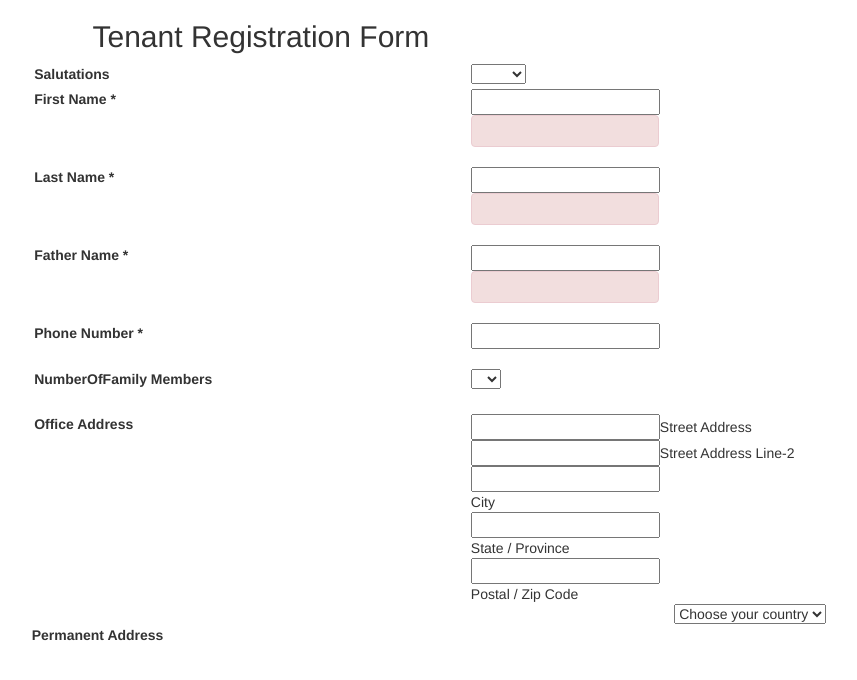
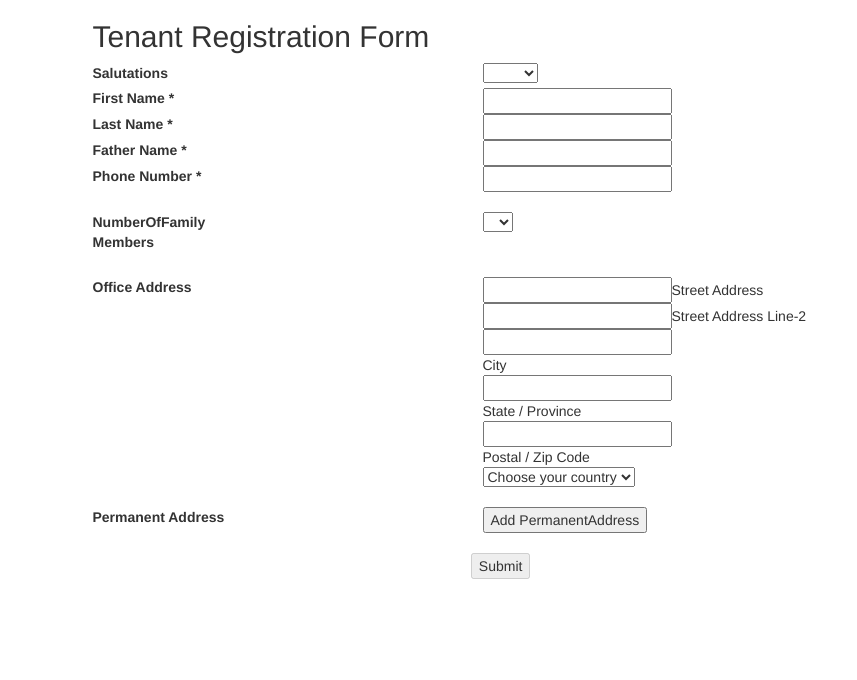
Before and after one commit to NAVEENKUMARANDI/tenant-registration-form-sep12, an Angular app: page / in a window 1280 px wide. Shown: the top 680 px of the page, without its empty margins (75-932 px from the left). Built offline with nearby package versions, Linux system fonts and the light colour scheme.

Commit message:
Save Tenant Service

```diff
--- a/src/app/app.module.ts
+++ b/src/app/app.module.ts
@@ -6,6 +6,8 @@ import { AppComponent } from './app.component';
 import { RegistrationFormComponent } from './registration-form/registration-form.component';
 
 import { ReactiveFormsModule } from '@angular/forms';
+import { HttpClientModule } from '@angular/common/http';
+
 
 @NgModule({
   declarations: [
@@ -15,7 +17,8 @@ import { ReactiveFormsModule } from '@angular/forms';
   imports: [
     BrowserModule,
     AppRoutingModule,
-    ReactiveFormsModule
+    ReactiveFormsModule ,
+    HttpClientModule,
   ],
   providers: [],
   bootstrap: [AppComponent]
--- a/src/app/registration-form/registration-form.component.html
+++ b/src/app/registration-form/registration-form.component.html
@@ -5,14 +5,14 @@
         <div class="col-sm-6">
             <h2>Tenant Registration Form</h2>
         </div>
+        <div class="col-sm-5"></div>
     </div>
-    <div class="col-sm-5"></div>
 </div>
 
 <form [formGroup]="tenantProfileForm" (ngSubmit)="onSubmit()">
 
     <!-----------------------SALUTIONS-------------------->
-
+    <div class="container">
         <div class="row">
             <div class="col-sm-1">
             </div>
@@ -25,7 +25,8 @@
             <div class="col-sm-2">
                 <select formControlName="salutions">
                     <!--   <option value="">Choose your state</option> -->
-                <option *ngFor="let salutions of Salutions" [ngValue]="salutions" (change)="changeSalutions($event)">
+                    <option *ngFor="let salutions of Salutions" [ngValue]="salutions"
+                        (change)="changeSalutions($event)">
                         {{salutions}}
                     </option>
                 </select>
@@ -44,23 +45,6 @@
 
             <div class="col-sm-2">
                 <input type="text" id="firstName" formControlName="firstName" />
-
-            <div *ngIf="tenantProfileForm.invalid" class="alert alert-danger">
-                <div *ngIf="firstName.errors?.lengthValidation">
-                    <span style="color:blueviolet"> FirstName is required. </span>
-                </div>
-
-                <div *ngIf="firstName.errors?.minlength">
-                    <span style="color:Red" ng-show="tenantProfileForm.firstName.$error.firstName"> Length of FirstName
-                        is less than 5 chars. </span>
-                </div>
-
-                <div *ngIf="firstName.errors?.maxlength">
-                    <span style="color:Red" ng-show="tenantProfileForm.firstName.$error.firstName"> Length of FirstName
-                        is more than 10 chars.
-                    </span>
-                </div>
-            </div>
             </div>
             <div class="col-sm-5"></div>
         </div>
@@ -80,23 +64,6 @@
 
             <div class="col-sm-2">
                 <input type="text" id="lasttName" formControlName="lastName" />
-
-            <div *ngIf="tenantProfileForm.invalid" class="alert alert-danger">
-                <div *ngIf="lastName.errors?.minlength">
-                    <span style="color:blueviolet"> LastName is required. </span>
-                </div>
-
-                <div *ngIf="lastName.errors?.minlength">
-                    <span style="color:Red" ng-show="tenantProfileForm.lastName.$error.lastName"> Length of LastName is
-                        lesser than 5 chars.
-                    </span>
-                </div>
-
-                <div *ngIf="lastName.errors?.maxlength">
-                    <span style="color:Red" ng-show="tenantProfileForm.lastName.$error.lastName"> Length of LastName is
-                        more than 10 chars.</span>
-                </div>
-            </div>
             </div>
             <div class="col-sm-5"></div>
         </div>
@@ -116,23 +83,6 @@
 
             <div class="col-sm-2">
                 <input type="text" id="fatherName" formControlName="fatherName" />
-
-            <div *ngIf="tenantProfileForm.invalid" class="alert alert-danger">
-                <div *ngIf="fatherName.errors?.minlength">
-                    <span style="color:red"> FatherName is required. </span>
-                </div>
-
-                <div *ngIf="fatherName.errors?.minlength">
-                    <span style="color:Red" ng-show="tenantProfileForm.lastName.$error.fatherName"> Length of FatherName
-                        is lesser than 5 chars.
-                    </span>
-                </div>
-
-                <div *ngIf="fatherName.errors?.maxlength">
-                    <span style="color:Red" ng-show="tenantProfileForm.fatherName.$error.fatherName"> Length of
-                        FatherName is more than 10 chars.</span>
-                </div>
-            </div>
             </div>
             <div class="col-sm-5"></div>
         </div>
@@ -241,7 +191,7 @@
             <div class="col-sm-5"></div>
 
             <div class="col-sm-2">
-            <input type="text" id="postal" formControlName="postal" /> Postal / Zip Code
+                <input type="text" id="postal" formControlName="postal" maxlength="10" /> Postal / Zip Code
             </div>
             <div class="col-sm-5"></div>
         </div>
@@ -250,32 +200,48 @@
 
             <div class="col-sm-5"></div>
 
-        <div class="col-sm-2"></div>
+            <div class="col-sm-2">
                 <select formControlName="country">
                     <option value="">Choose your country</option>
                     <option *ngFor="let country of Country" [ngValue]="country" (change)="changeCountry($event)">
                         {{country}}
                     </option>
                 </select>
+            </div>
+            <div class="col-sm-5"></div>
+        </div>
+    </div>
+    <!---------------------PERMANENT ADDRESS------------------>
+    <br>
+    <div formArrayName="permanentAddressArray">
+
+        <div class="container">
+            <div class="row">
+                <div class="col-sm-1">
+                </div>
+
+                <div class="col-sm-2">
+                    <label for="streetAddress"> Permanent Address </label>
+                </div>
+
+                <div class="col-sm-2"></div>
+
+                <div class="col-sm-2">
+                    <button (click)="addTenantRegistration()">Add PermanentAddress</button>
+                </div>
+
                 <div class="col-sm-5"></div>
             </div>
 
-    <!-----------------------PERMANENT ADDRESS-------------------->
+            <div class="row"
+                *ngFor="let permanentAddressArrayItem of permanentAddressArray.controls; let permanentAddressIndex=index">
 
-    <div formArrayName="permanentAddressArray">
-
-
-        <div class="col-sm-1">
-        </div>
-        <label for="streetAddress"> Permanent Address </label>
-
-        <div *ngFor="let permanentAddressArrayItem of permanentAddressArray.controls; let permanentAddressIndex=index">
-
+                <br>
                 <div [formGroupName]="permanentAddressIndex">
 
                     <label>
                         Door Number * :
-                    <input type="text" formControlName="doornumber" />
+                        <input type="text" formControlName="doornumber" maxlength="4" />
                     </label>
 
                     <label>
@@ -290,9 +256,26 @@
 
                     <label>
                         ZipCode * :
-                    <input type="text" formControlName="zipCode" />
+                        <input type="text" formControlName="zipCode" maxlength="10" />
                     </label>
                 </div>
+                <!---Closing FormGroup DIV--->
             </div>
+            <!-------Closing Row DIV---------->
+        </div>
+        <!--------Closing Container DIV--------------->
+    </div>
+    <!------Closing FormArray DIV--------------->
+
+    <!-------------SUBMIT BUTTON------------->
+    <br>
+    <div class="row">
+
+        <div class="col-sm-5"></div>
+
+        <div class="col-sm-2">
+            <button type="submit" [disabled]="!tenantProfileForm.valid">Submit</button>
+        </div>
+        <div class="col-sm-5"></div>
     </div>
 </form>
--- a/src/app/registration-form/registration-form.component.ts
+++ b/src/app/registration-form/registration-form.component.ts
@@ -1,5 +1,7 @@
 import { Component, OnInit } from '@angular/core';
 import { Validators, FormGroup, FormBuilder, FormControl, FormArray } from '@angular/forms';
+
+import { TenantServices } from '../../services/tenantServices';
 
 @Component({
   selector: 'app-registration-form',
@@ -29,12 +31,11 @@ export class RegistrationFormComponent implements OnInit {
     phone: ['', [Validators.required, Validators.maxLength(10)]],
     familyMembers: ['', [Validators.required]],
     address: ['', [Validators.required]],
-    areaCode: ['', [Validators.required]],
     streetAddress: ['', [Validators.required]],
     streetAddressLine2: ['', [Validators.required]],
     city: ['', [Validators.required]],
     state: ['', [Validators.required]],
-    postal: ['', [Validators.required]],
+    postal: ['', [Validators.required, Validators.maxLength(10)]],
     country: ['', [Validators.required]],
 
 
@@ -44,10 +45,13 @@ export class RegistrationFormComponent implements OnInit {
 
   permanentAddressFormGroup(): FormGroup {
     return this.fb.group({
-      doornumber: ['', [Validators.required]]
+      doornumber: ['', [Validators.required, Validators.maxLength(4)]],
+      street: ['', [Validators.required]],
+      city: ['', [Validators.required]],
+      zipCode: ['', [Validators.required]]
     })
   }
-  constructor(private fb: FormBuilder) { }
+  constructor(private fb: FormBuilder, private tenantService: TenantServices) { }
 
   ngOnInit() {
 
@@ -56,6 +60,7 @@ export class RegistrationFormComponent implements OnInit {
 
   onSubmit() {
     console.warn(this.tenantProfileForm.value);
+    this.tenantService.saveTenant(this.tenantProfileForm.value);
   }
 
   get salutions() {
@@ -79,9 +84,6 @@ get fatherName(){
   get address() {
     return this.tenantProfileForm.get('address');
   }
-  get areaCode() {
-    return this.tenantProfileForm.get('areaCode');
-  }
   get streetAddress() {
     return this.tenantProfileForm.get('streetAddress');
   }
@@ -103,4 +105,10 @@ get fatherName(){
   get permanentAddressArray() {
     return this.tenantProfileForm.get('permanentAddressArray') as FormArray;
   }
+
+  addTenantRegistration() {
+    this.permanentAddressArray.push(
+      this.permanentAddressFormGroup()
+    );
+  }
 }
--- /dev/null
+++ b/src/services/tenantServices.ts
@@ -0,0 +1,40 @@
+import { Injectable } from '@angular/core';
+import { HttpClient, HttpHeaders } from '@angular/common/http';
+
+// import { Http, Headers, Response } from '@angular/http';
+
+const TENANT_API_URL= 'http://localhost:9090';
+
+export interface Tenant {
+    salutions: string,
+    firstName: string,
+    lastName: string,
+    fatherName: string,
+    phone: number,
+    familyMembers: number,
+    address: string,
+    streetAddress: string,
+    streetAddressLine2: string,
+    city: string,
+    state: string,
+    postal: number,
+    country: string
+}
+
+@Injectable({
+    providedIn: 'root'
+})
+export class TenantServices {
+
+
+    private headers = new HttpHeaders({ 'Content-Type': 'application/json' });
+
+    constructor(private http: HttpClient) {
+    }
+    public saveTenant(tenantObject: Tenant){
+         // Retrives Data From Json and Supplys as Object
+    //  let tenantData = this.http.get('/assets/tenantinformation.json');
+     console.log(tenantObject);
+     this.http.post(TENANT_API_URL + 'addtenant', JSON.stringify(tenantObject), { headers: this.headers });
+    }
+}
```
Lines whose indentation alone changed are shown as unchanged.
